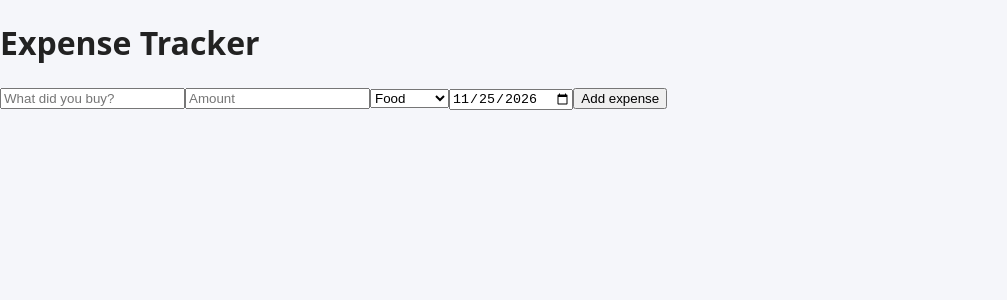
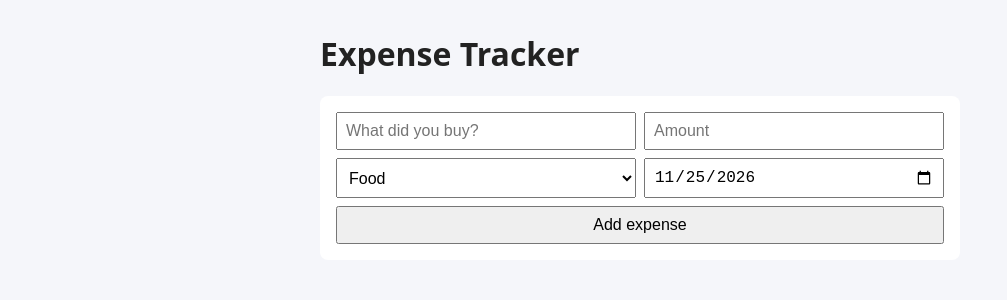
Before and after one commit to rachidAfggan/expense-tracker, a React (Vite) app: page / in a window 1280 px wide. Shown: the top 300 px of the page, without its empty margins (0-1007 px from the left). Built offline with nearby package versions, Linux system fonts and the light colour scheme.

Commit message:
Style the expense form

```diff
--- a/src/index.css
+++ b/src/index.css
@@ -4,3 +4,30 @@ body {
   background: #f5f6fa;
   color: #222;
 }
+
+main {
+  max-width: 640px;
+  margin: 2rem auto;
+  padding: 0 1rem;
+}
+
+.expense-form {
+  display: grid;
+  grid-template-columns: 1fr 1fr;
+  gap: 0.5rem;
+  background: #fff;
+  padding: 1rem;
+  border-radius: 8px;
+}
+
+.expense-form input,
+.expense-form select,
+.expense-form button {
+  padding: 0.5rem;
+  font-size: 1rem;
+}
+
+.expense-form button {
+  grid-column: 1 / -1;
+  cursor: pointer;
+}
```
